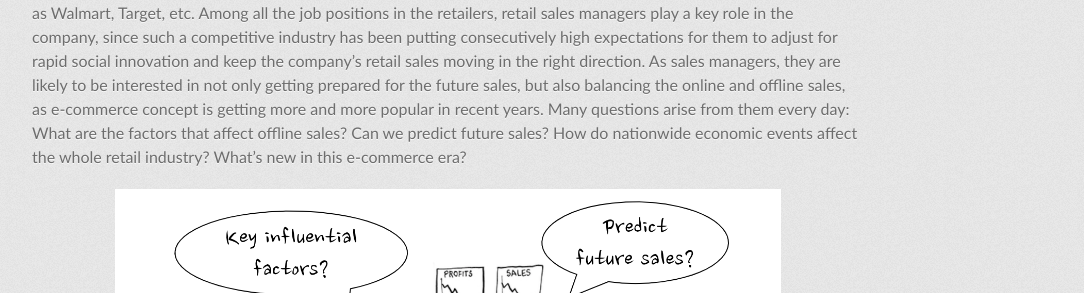
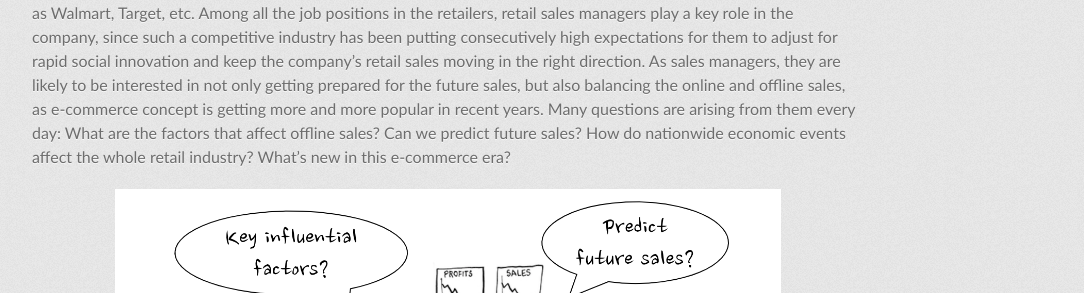
Before and after one commit to churchillcui/ads_retail, a Jekyll site: the page built from index.md, in a window 1280 px wide and 900 px high, scrolled down 684 px. Shown: the part 305-598 px from the top of the window, without its empty margins (192-1276 px from the left). Built offline with Jekyll 4.4.1, drawn with Linux system fonts in a browser that asks for light colours; some web fonts are replaced; some of the changed text lies outside the part shown.

Commit message:
Update index.md

```diff
--- a/index.md
+++ b/index.md
@@ -10,7 +10,7 @@ layout: default
 
 ## Background and motivation
 
-As the world's largest economy by nominal GDP and net wealth, the United States has been famous for its prosperous retail industry over decades. Many retailers in the United States have earned their reputations all over the world, such as Walmart, Target, etc. Among all the job positions in the retailers, retail sales managers play a key role in the company, since such a competitive industry has been putting consecutively high expectations for them to adjust for rapid social innovation and keep the company's retail sales moving in the right direction. As sales managers, they are likely to be interested in not only getting prepared for the future sales, but also balancing the online and offline sales, as e-commerce concept is getting more and more popular in recent years. Many questions arise from them every day: What are the factors that affect offline sales? Can we predict future sales? How do nationwide economic events affect the whole retail industry? What's new in this e-commerce era?
+As the world's largest economy by nominal GDP and net wealth, the United States has been famous for its prosperous retail industry over decades. Many retailers in the United States have earned their reputations all over the world, such as Walmart, Target, etc. Among all the job positions in the retailers, retail sales managers play a key role in the company, since such a competitive industry has been putting consecutively high expectations for them to adjust for rapid social innovation and keep the company's retail sales moving in the right direction. As sales managers, they are likely to be interested in not only getting prepared for the future sales, but also balancing the online and offline sales, as e-commerce concept is getting more and more popular in recent years. Many questions are arising from them every day: What are the factors that affect offline sales? Can we predict future sales? How do nationwide economic events affect the whole retail industry? What's new in this e-commerce era?
 
 <img src="images/sales_cartoon.png" alt="sales manager cartoon" class = "ct" width = "80%">
 
```
